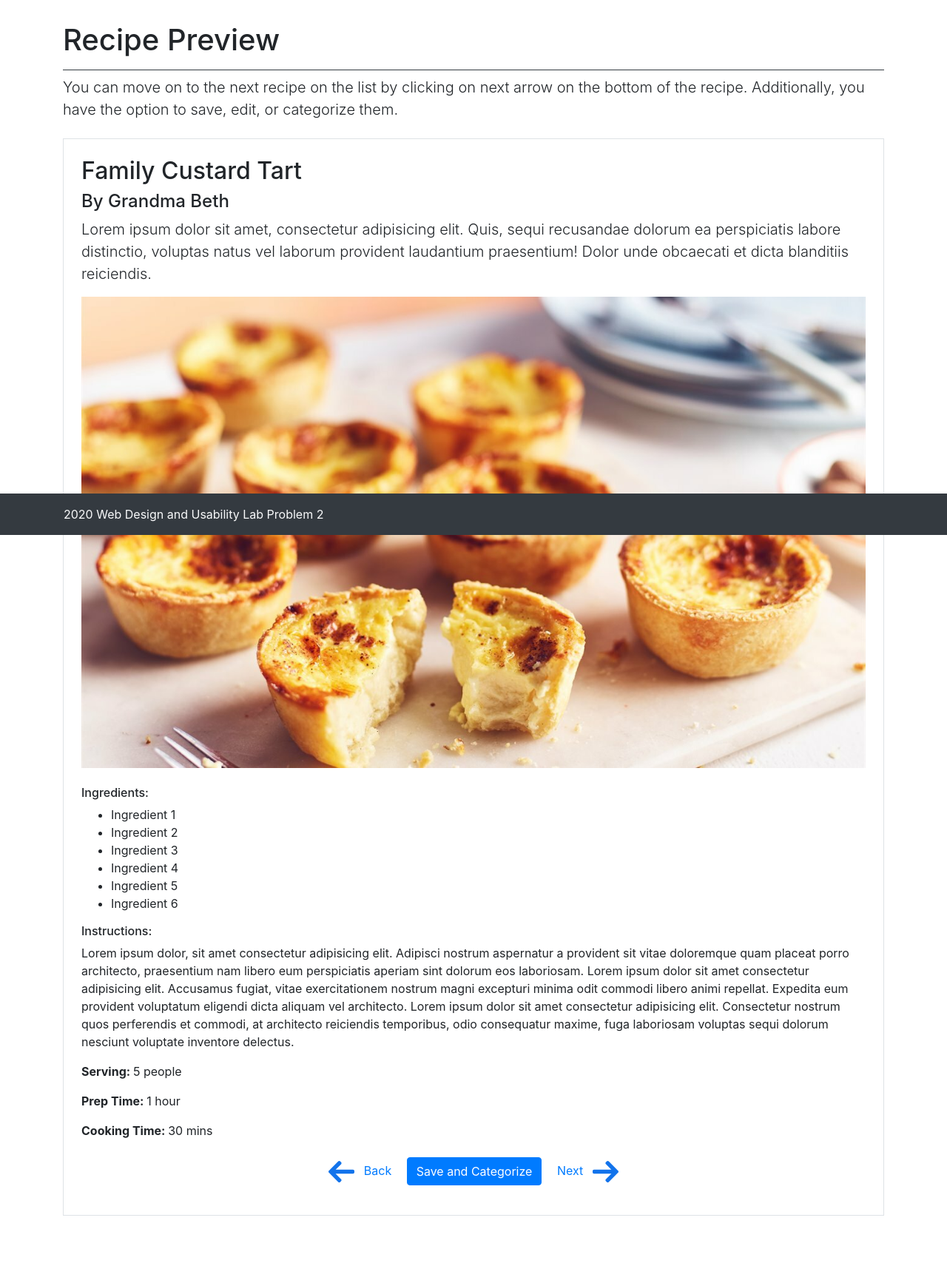
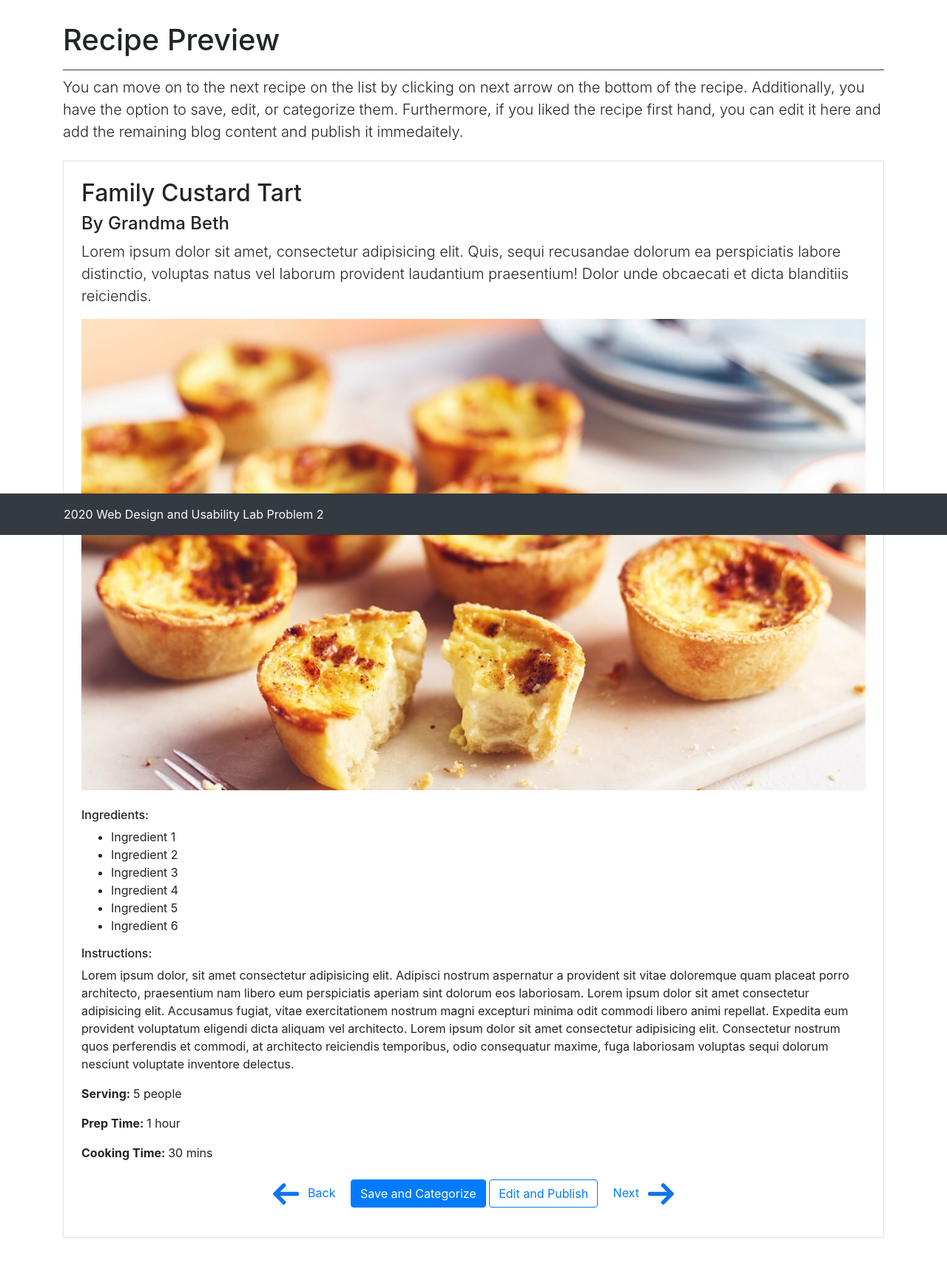
Before and after one commit to lolitosalva/another-bootstrap-dashboard, a plain HTML site: page recipe-view.html in a window 1280 px wide. Shown: the part 77-1788 px from the top of the page at 74% size. Drawn offline with nearby package versions, Linux system fonts and the light colour scheme.

Commit message:
added a new link
Copied and pasted new code (new link added)

```diff
--- a/recipe-view.html
+++ b/recipe-view.html
@@ -7,7 +7,7 @@
     <!-- Bootstrap CSS -->
     <link rel="stylesheet" href="https://maxcdn.bootstrapcdn.com/bootstrap/4.0.0/css/bootstrap.min.css" integrity="sha384-Gn5384xqQ1aoWXA+058RXPxPg6fy4IWvTNh0E263XmFcJlSAwiGgFAW/dAiS6JXm" crossorigin="anonymous">
     <link rel="stylesheet" href="css/custom.css">
-    <title>Anthony's Corner V1</title>
+    <title>Anthony's Corner V3</title>
   </head>
   <body style="margin-bottom: 120px;">
   <!-- HEADER START -->
@@ -47,7 +47,7 @@
       <div class="row">
           <div class="col">
               <h1 class="border-bottom border-dark pb-3">Recipe Preview</h1>
-              <p class="lead mb-4">You can move on to the next recipe on the list by clicking on next arrow on the bottom of  the recipe. Additionally, you have the option to save, edit, or categorize them.</p>
+              <p class="lead mb-4">You can move on to the next recipe on the list by clicking on next arrow on the bottom of  the recipe. Additionally, you have the option to save, edit, or categorize them. Furthermore, if you liked the recipe first hand, you can edit it here and add the remaining blog content and publish it immedaitely.</p>
               <div class="border p-4">
                   <h2>Family Custard Tart</h2>
                   <h4>By Grandma Beth</h4>
@@ -74,6 +74,7 @@
                   <div class="text-center mt-4 mb-3">
                       <a href="#" class="mr-3"><img src="img/left-arrow.svg" alt="back" class="mr-2"> Back</a>
                       <button class="btn btn-primary">Save and Categorize</button>
+                      <a href="edit-publish.html" class="btn btn-outline-primary">Edit and Publish</a>
                       <a href="#" class="ml-3">Next <img src="img/right-arrow.svg" alt="next" class="ml-2"></a>
                   </div>
               </div>
@@ -90,6 +91,9 @@
         </div>
     </footer>
     <!-- FOOTER END -->
+    <!-- ******************** MODAL SECTION START ********** -->
+
+    <!-- ******************** MODAL SECTION END ********** -->
     <!-- Optional JavaScript -->
     <!-- jQuery first, then Popper.js, then Bootstrap JS -->
     <script src="https://code.jquery.com/jquery-3.2.1.slim.min.js" integrity="sha384-KJ3o2DKtIkvYIK3UENzmM7KCkRr/rE9/Qpg6aAZGJwFDMVNA/GpGFF93hXpG5KkN" crossorigin="anonymous"></script>
```
